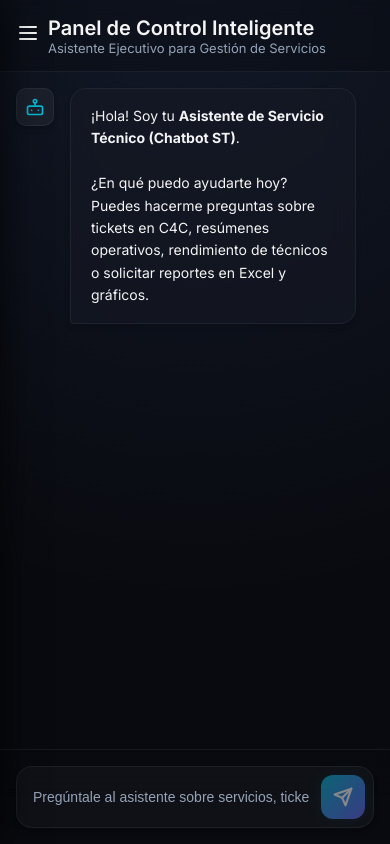
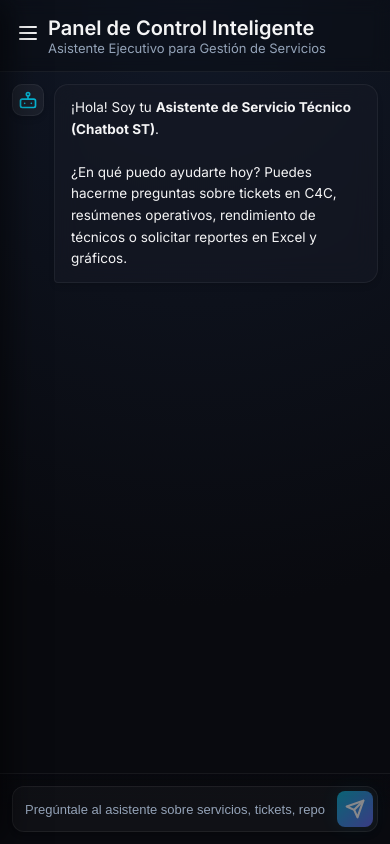
Before and after one commit to onunez2025/AsistenteST, a React app in the folder frontend/: page / in a window 390 px wide. Built offline with nearby package versions, Linux system fonts and the light colour scheme; the HTML template or start-up script is replaced by a standard one.

Commit message:
Optimize message bubble layouts and table wrapping for mobile viewport

```diff
--- a/frontend/src/App.css
+++ b/frontend/src/App.css
@@ -294,6 +294,9 @@ h1, h2, h3, .brand-title {
   font-size: 14px;
   line-height: 1.6;
   box-shadow: var(--shadow-sm);
+  word-break: break-word;
+  overflow-wrap: break-word;
+  max-width: 100%;
 }
 
 .message.user .message-content {
@@ -378,10 +381,14 @@ h1, h2, h3, .brand-title {
 
 /* Tables in Markdown */
 .message-content table {
+  display: block;
   width: 100%;
+  overflow-x: auto;
+  -webkit-overflow-scrolling: touch;
   border-collapse: collapse;
   margin: 14px 0;
   font-size: 13px;
+  white-space: nowrap;
 }
 
 .message-content th,
@@ -557,14 +564,52 @@ h1, h2, h3, .brand-title {
   }
 
   .messages-container {
-    padding: 16px;
+    padding: 12px;
+    gap: 16px;
   }
 
   .message {
-    max-width: 95%;
+    max-width: 100%;
+    gap: 10px;
+  }
+
+  .avatar {
+    width: 32px;
+    height: 32px;
+    font-size: 12px;
+  }
+
+  .message-content {
+    padding: 12px 16px;
+    font-size: 13.5px;
+    border-radius: 14px;
+  }
+
+  .message.user .message-content {
+    border-bottom-right-radius: 4px;
+  }
+
+  .message.assistant .message-content {
+    border-bottom-left-radius: 4px;
   }
 
   .input-container {
-    padding: 16px;
+    padding: 12px;
+  }
+
+  .input-wrapper {
+    padding: 4px 4px 4px 12px;
+    border-radius: 12px;
+  }
+
+  .chat-input {
+    font-size: 13px;
+    padding: 8px 0;
+  }
+
+  .send-btn {
+    width: 36px;
+    height: 36px;
+    border-radius: 8px;
   }
 }
```
